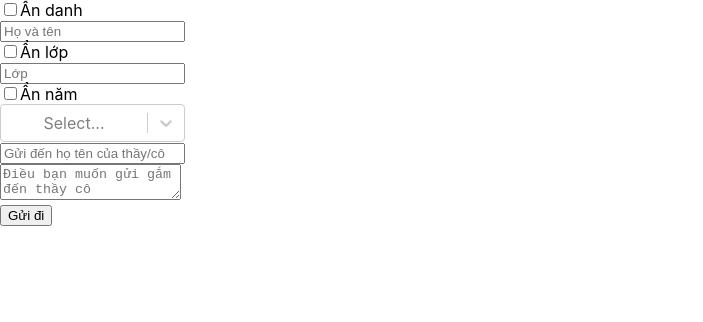
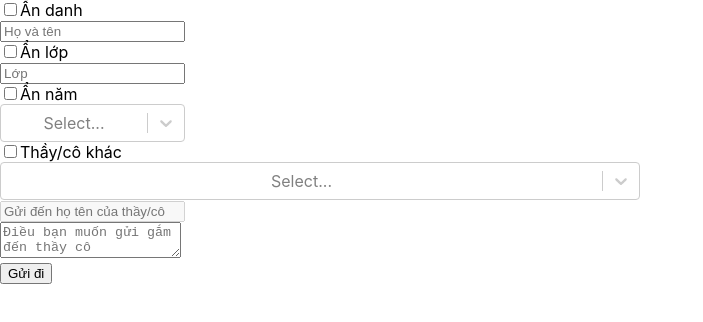
Before and after one commit to clbtinhoc/trianthayco2011, a React (Create React App) app in the folder frontend/: page / in a window 1280 px wide. Shown: the top 322 px of the page, without its empty margins (0-703 px from the left). Built offline with nearby package versions, Linux system fonts and the light colour scheme; no server answers.

Commit message:
Added teacher suggestions

```diff
--- a/frontend/src/Pages/form.js
+++ b/frontend/src/Pages/form.js
@@ -17,6 +17,8 @@ export default class FormToReg extends React.Component {
             anonYear: false,
             wish: null,
             submit: false,
+            existingTeachers: [],
+            differentTeacher: true, // Actually true at first for the disabled thing lmao
         }
         this.years = [{ value: "2016-2017", label: "2016-2017" },
         { value: "2017-2018", label: "2017-2018" },
@@ -27,6 +29,16 @@ export default class FormToReg extends React.Component {
         ]
         this.handleSubmit = this.handleSubmit.bind(this);
     }
+    componentDidMount() {
+        fetch("http://localhost:5001/tri-an-2011/us-central1/api//getTeacherNames")
+            .then(res => res.json())
+            .then(data => {
+                this.setState({
+                    existingTeachers: data
+                })
+            })
+    }
+
     handleSubmit(e) {
         e.preventDefault();
         this.setState({ submit: true });
@@ -52,6 +64,11 @@ export default class FormToReg extends React.Component {
             })
     }
     render() {
+        console.log(this.state.existingTeachers)
+        console.log(this.state.teacher)
+        let teacherOptions = this.state.existingTeachers.map(teacher => {
+            return { value: teacher, label: teacher }
+        })
         if (!this.state.submit) {
             return (
                 <div id="form">
@@ -100,9 +117,26 @@ export default class FormToReg extends React.Component {
 
                         </div>
                         <div id="form-group-teacher">
-                            <input type="text" placeholder="Gửi đến họ tên của thầy/cô" id="teacherInput" required onChange={(e) => {
+                            <div className="checkBox-anon">
+                                <input type="checkbox" id="anon-teacher" onChange={(e) => {
+                                    this.setState({ differentTeacher: !this.state.differentTeacher });
+                                    document.getElementById("teacherInput").disabled = !this.state.differentTeacher;
+                                }}></input>
+                                <label for="anon-teacher">Thầy/cô khác</label>
+
+
+                            </div>
+                            <Select value={this.state.teacher} options={teacherOptions} onChange={
+                                (selectedOption) => {
+                                    this.setState({ teacher: selectedOption })
+                                }
+                            }
+                                isDisabled={!this.state.differentTeacher}
+                            ></Select>
+                            <input disabled type="text" placeholder="Gửi đến họ tên của thầy/cô" id="teacherInput" required onChange={(e) => {
                                 this.setState({ teacher: e.target.value })
                             }}></input>
+
                         </div>
                         <div id="form-group-wish">
                             <textarea maxLength="250" placeholder="Điều bạn muốn gửi gắm đến thầy cô" required onChange={(e) => {
@@ -116,8 +150,7 @@ export default class FormToReg extends React.Component {
                 </div>
             )
         }
-        else
-        {
+        else {
             return (
                 <p>Thanks for submitting!</p>
             )
```
Also changed, not shown: frontend/src/Pages/allQuotes.js (added, +17 -0 lines).
